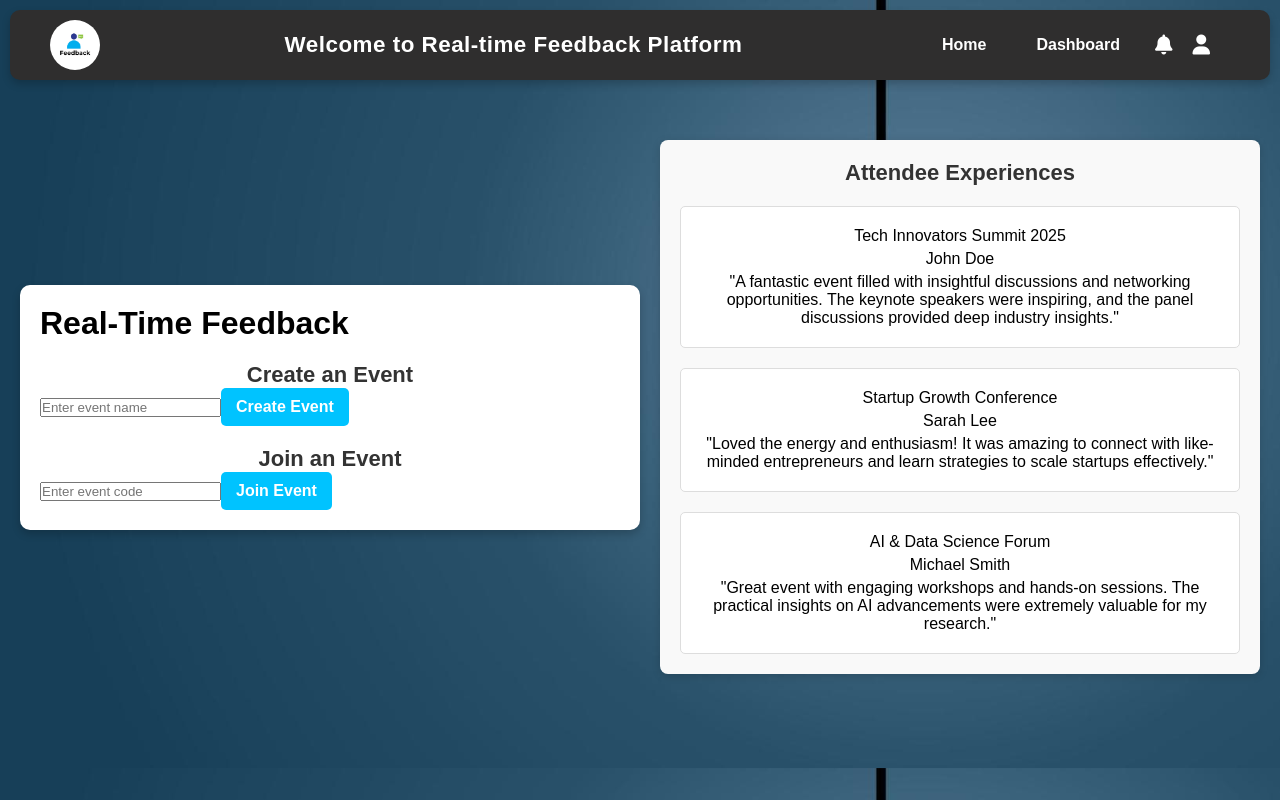
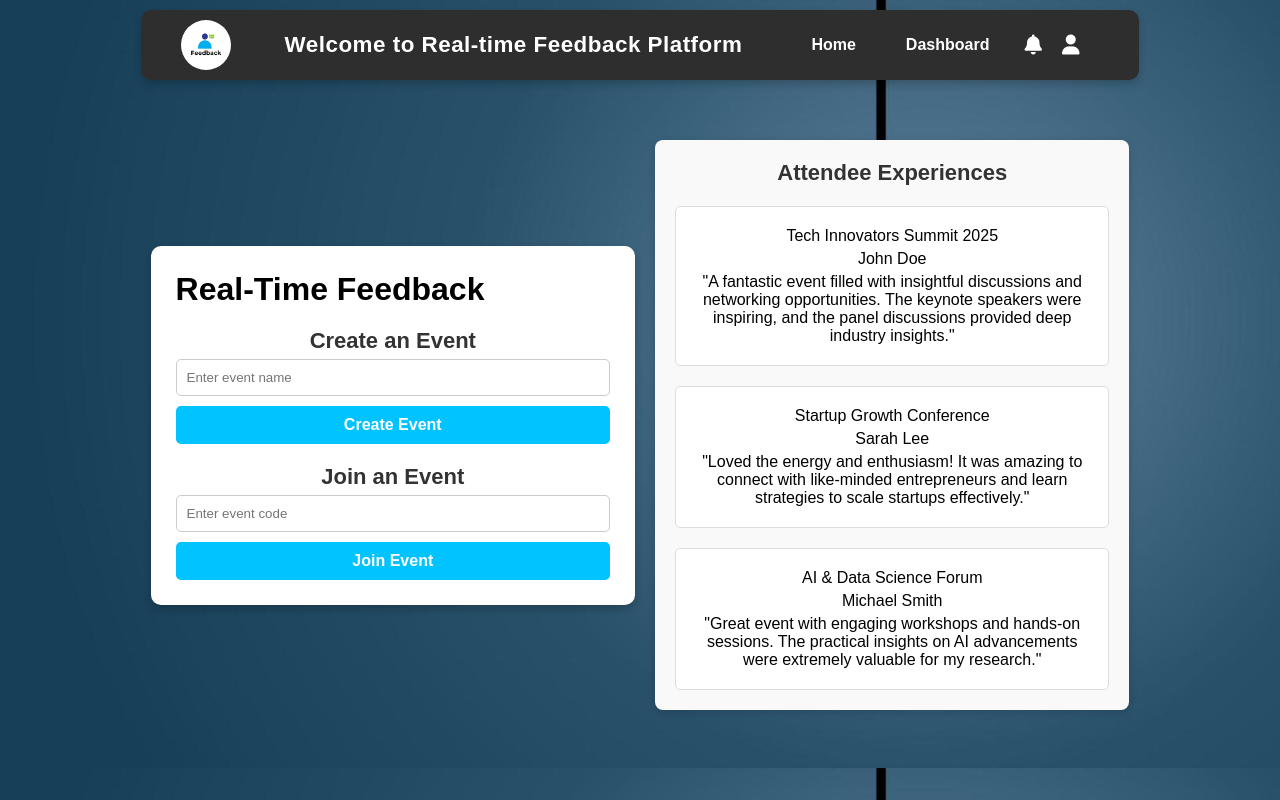
Before and after one commit to Hordhik/Bits_Hackathon, a React (Vite) app: page / in a window 1280 px wide. Built offline with nearby package versions, Linux system fonts and the light colour scheme.

Commit message:
home page and navbar

```diff
--- a/src/components/Navbar.jsx
+++ b/src/components/Navbar.jsx
@@ -1,7 +1,6 @@
 import { Link } from "react-router-dom";
 import React from "react";
 import logo from "/images/feedback_logo.avif";
-import "../styles/home.css";
 
 const Navbar = () => {
   return (
--- a/src/styles/home.css
+++ b/src/styles/home.css
@@ -15,6 +15,9 @@ body {
   margin: 0;
   font-family: Arial, sans-serif;
   background-color: var(--background-color);
+  display: flex;
+  flex-direction: column;
+  align-items: center;
 }
 
 /* Navbar */
@@ -81,9 +84,10 @@ body {
 /* Home Page Styling */
 .container {
   display: flex;
-  justify-content: space-between;
+  justify-content: center;
   align-items: flex-start;
-  width: 100%;
+  width: 90%;
+  max-width: 1200px;
   padding: 20px;
   gap: 20px;
   flex-wrap: wrap;
@@ -92,11 +96,17 @@ body {
 .home-container,
 .feedback-container {
   flex: 1;
-  min-width: 320px;
+  min-width: 350px;
   background: var(--text-color);
-  padding: 20px;
+  padding: 25px;
   border-radius: var(--border-radius);
   box-shadow: var(--box-shadow);
+  transition: transform var(--transition);
+}
+
+.home-container:hover,
+.feedback-container:hover {
+  transform: translateY(-5px);
 }
 
 .home-section,
@@ -109,11 +119,31 @@ body {
   border: 1px solid #ddd;
   border-radius: 5px;
   background-color: var(--text-color);
+  transition: box-shadow var(--transition);
+}
+
+.feedback-box:hover {
+  box-shadow: var(--box-shadow);
 }
 
 /* Feedback Box Text */
 .feedback-box p {
   margin: 5px 0;
+}
+
+/* Input Styling */
+input[type="text"] {
+  width: 100%;
+  padding: 10px;
+  margin-top: 5px;
+  border: 1px solid #ccc;
+  border-radius: 5px;
+  outline: none;
+  transition: border-color var(--transition);
+}
+
+input[type="text"]:focus {
+  border-color: var(--primary-color);
 }
 
 /* Button Styling */
@@ -127,6 +157,9 @@ body {
   font-size: 16px;
   font-weight: bold;
   transition: background-color var(--transition), transform 0.2s ease-in-out;
+  display: block;
+  width: 100%;
+  margin-top: 10px;
 }
 
 .btn:hover {
```
